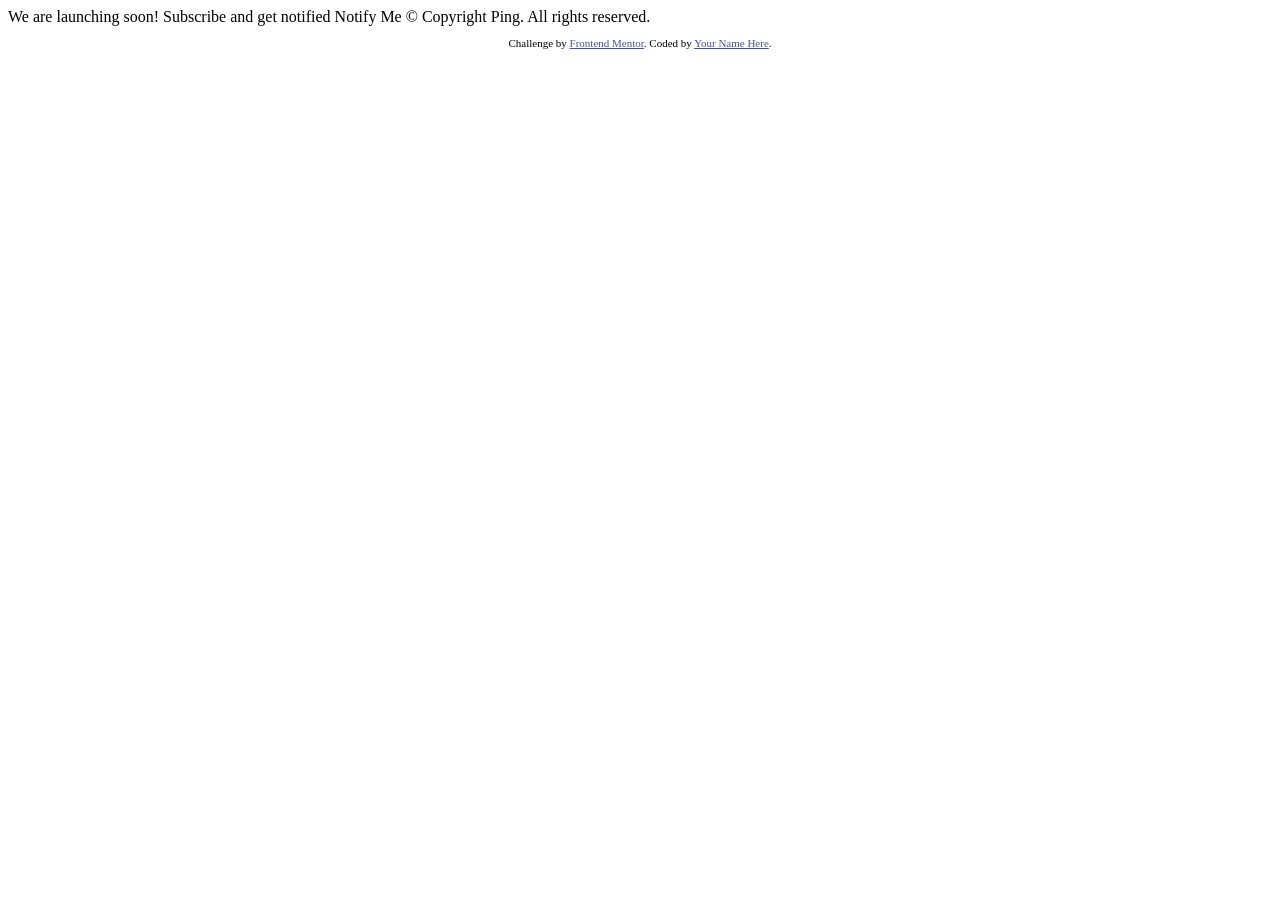
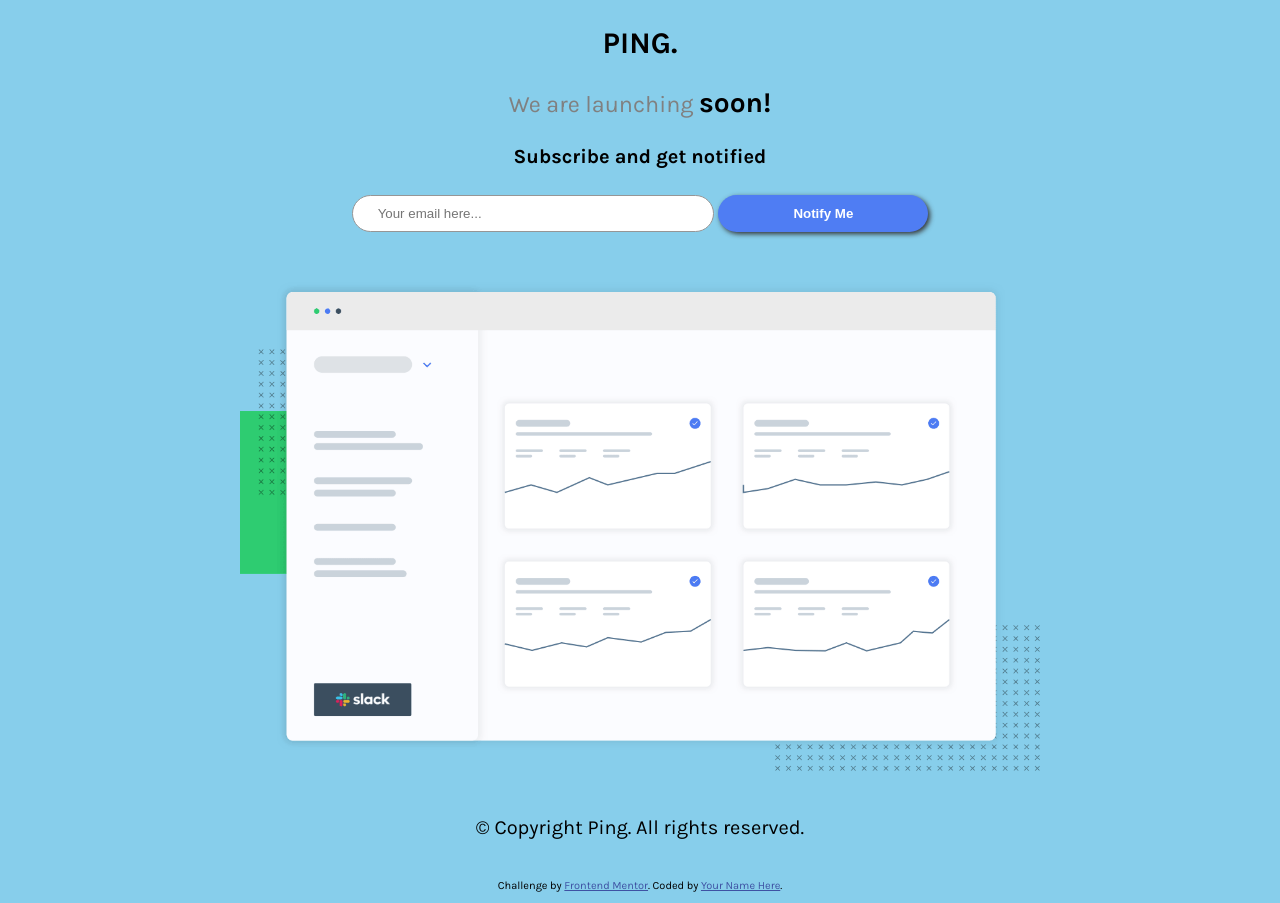
Before and after one commit to Bant89/Frontend-Mentor, a plain HTML site: page Ping single column coming soon page/index.html in a window 1280 px wide. Before the commit the page ends 800 px from the top, so only its background shows below. Drawn offline with Linux system fonts and the light colour scheme.

Commit message:
Finished Ping single column project

```diff
--- a/Ping single column coming soon page/index.html
+++ b/Ping single column coming soon page/index.html
@@ -13,16 +13,32 @@
     .attribution { font-size: 11px; text-align: center; }
     .attribution a { color: hsl(228, 45%, 44%); }
   </style>
+  <link href="https://fonts.googleapis.com/css?family=Karla:400,700&display=swap" rel="stylesheet">
+  <link rel="stylesheet" href="style.css">
 </head>
 <body>
 
-  We are launching soon!
+  <main class="main">
+    <h2 class="main__title">PING.</h2>
 
-  Subscribe and get notified
+    <h3 class="main__subtitle">We are launching <span>soon!</span></h3>
 
-  Notify Me
+    <h4 class="main__footer">Subscribe and get notified</h4>
 
-  &copy; Copyright Ping. All rights reserved.
+    <form action="" class="main__form">
+      <input class="form__input" type="text" name="" id="" placeholder="Your email here...">
+      <button class="form__button">Notify Me</button>
+    </form>
+
+  </main>
+
+  <section>
+    <img src="images/illustration-dashboard.png" alt="Dashboard of the project">
+  </section>
+
+  <section>
+    &copy; Copyright Ping. All rights reserved.
+  </section>
 
   <footer>
     <p class="attribution">
--- /dev/null
+++ b/Ping single column coming soon page/style.css
@@ -0,0 +1,79 @@
+body {
+  font-family: 'Karla', sans-serif;
+  font-size: 20px;
+  margin: 0 auto;
+  width: 80vw;
+  font-weight: 400;
+  background-color: skyblue;
+}
+
+img {
+  width: 100%;
+}
+
+section {
+  max-width: 800px;
+  margin: 2em auto;
+  text-align: center;
+}
+
+.main {
+  text-align: center;
+}
+
+.main__title {
+  font-weight: 700;
+}
+
+.main__subtitle {
+  font-weight: 200;
+  color: grey;
+}
+
+.main__subtitle span {
+  font-weight: 700;
+  color: black;
+  font-size: 1.2em;
+}
+
+
+.form__input {
+  width: 80%;
+  padding: 5px;
+  margin-bottom: 10px;
+  border: 1px solid hsl(0, 0%, 59%);
+  border-radius: 20px;
+  padding: 10px 5px;
+}
+
+::placeholder {
+  padding-left: 20px;
+}
+
+.form__button {
+  width: 80%;
+  background-color: hsl(223, 87%, 63%);
+  padding: 10px 5px;
+  box-shadow: 2px 2px 5px #333;
+  color: white;
+  border: 1px solid transparent;
+  border-radius: 20px;
+  font-weight: 700;
+}
+
+.main__form {
+  margin-bottom: 20%;
+  max-width: 700px;
+  margin: 0 auto;
+}
+
+@media (min-width: 768px) {
+
+  .form__input {
+    width: 50%;
+  }
+
+  .form__button {
+    width: 30%;
+  }
+}
```
Also changed, not shown: Single Price Grid/index.html (+2 -0 lines).
